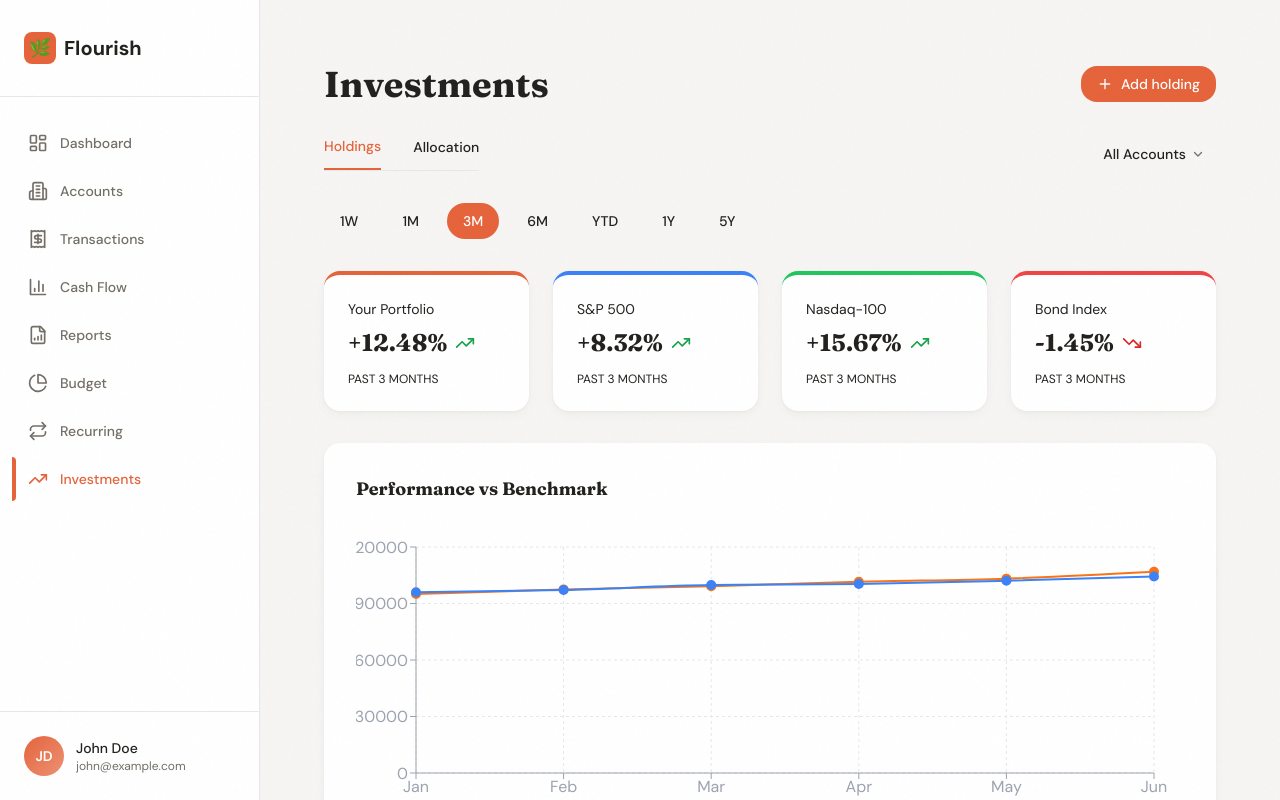
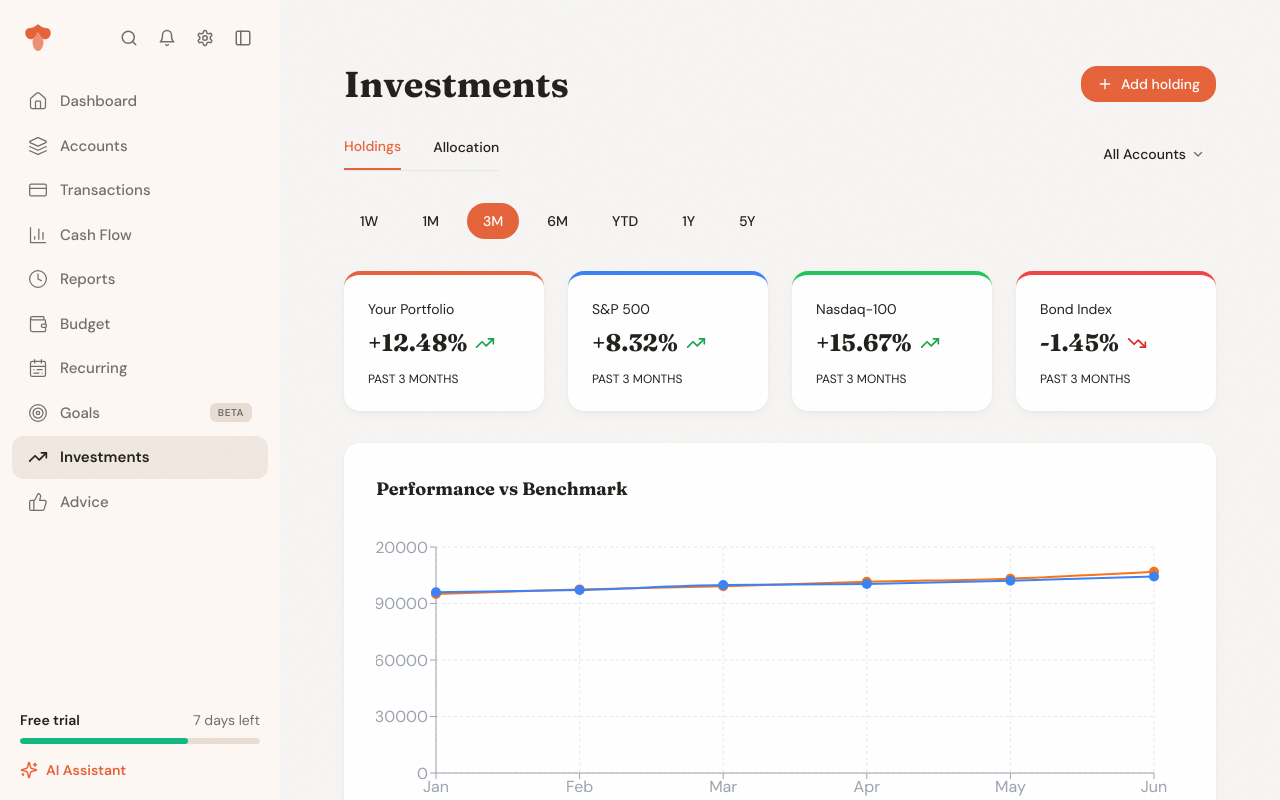
Before and after one commit to DB28319496/flourish-finance, a Next.js app: page /investments in a window 1280 px wide. Built offline with nearby package versions, Linux system fonts and the light colour scheme.

Commit message:
Redesign sidebar to match reference design with warm tones, action icons, trial bar, and AI assistant link

```diff
--- a/components/sidebar.tsx
+++ b/components/sidebar.tsx
@@ -4,47 +4,73 @@ import React from 'react';
 import { usePathname } from 'next/navigation';
 import Link from 'next/link';
 import {
-  LayoutDashboard,
-  Building2,
-  Receipt,
+  Home,
+  Layers,
+  CreditCard,
   BarChart3,
-  FileBarChart,
-  PieChart,
-  Repeat,
+  Clock,
+  Wallet,
+  CalendarRange,
+  Target,
   TrendingUp,
+  ThumbsUp,
+  Search,
+  Bell,
+  Settings,
+  PanelLeft,
+  Sparkles,
 } from 'lucide-react';
 
 const navItems = [
-  { href: '/', label: 'Dashboard', icon: LayoutDashboard },
-  { href: '/accounts', label: 'Accounts', icon: Building2 },
-  { href: '/transactions', label: 'Transactions', icon: Receipt },
+  { href: '/', label: 'Dashboard', icon: Home },
+  { href: '/accounts', label: 'Accounts', icon: Layers },
+  { href: '/transactions', label: 'Transactions', icon: CreditCard },
   { href: '/cash-flow', label: 'Cash Flow', icon: BarChart3 },
-  { href: '/reports', label: 'Reports', icon: FileBarChart },
-  { href: '/budget', label: 'Budget', icon: PieChart },
-  { href: '/recurring', label: 'Recurring', icon: Repeat },
+  { href: '/reports', label: 'Reports', icon: Clock },
+  { href: '/budget', label: 'Budget', icon: Wallet },
+  { href: '/recurring', label: 'Recurring', icon: CalendarRange },
+  { href: '/goals', label: 'Goals', icon: Target, badge: 'BETA' },
   { href: '/investments', label: 'Investments', icon: TrendingUp },
+  { href: '/advice', label: 'Advice', icon: ThumbsUp },
 ];
 
 export function Sidebar() {
   const pathname = usePathname();
 
   return (
-    <aside className="w-[260px] min-w-[260px] bg-white border-r border-flourish-border h-screen flex flex-col">
-      {/* Logo Section */}
-      <div className="px-6 py-8 border-b border-flourish-border">
-        <div className="flex items-center gap-2">
-          <div className="w-8 h-8 rounded-lg bg-flourish-orange flex items-center justify-center">
-            <span className="text-white font-fraunces text-lg font-bold">🌿</span>
+    <aside className="w-[280px] min-w-[280px] bg-[#fdf8f4] h-screen flex flex-col">
+      {/* Header: Logo + Action Icons */}
+      <div className="px-5 pt-5 pb-2">
+        <div className="flex items-center justify-between">
+          {/* Logo */}
+          <div className="text-flourish-orange">
+            <svg width="36" height="36" viewBox="0 0 36 36" fill="none">
+              <path d="M18 4C18 4 22 8 26 8C30 8 32 12 30 16C28 20 24 20 22 18C20 16 18 12 18 12C18 12 16 16 14 18C12 20 8 20 6 16C4 12 6 8 10 8C14 8 18 4 18 4Z" fill="currentColor" />
+              <path d="M18 12C18 12 20 16 22 18C24 20 24 24 22 28C20 32 16 32 14 28C12 24 12 20 14 18C16 16 18 12 18 12Z" fill="currentColor" opacity="0.7" />
+            </svg>
           </div>
-          <h1 className="font-fraunces text-xl font-bold text-flourish-dark">
-            Flourish
-          </h1>
+
+          {/* Action Icons */}
+          <div className="flex items-center gap-1">
+            <button className="p-2 rounded-lg text-flourish-secondary hover:text-flourish-dark hover:bg-black/5 transition-colors">
+              <Search size={18} />
+            </button>
+            <button className="p-2 rounded-lg text-flourish-secondary hover:text-flourish-dark hover:bg-black/5 transition-colors">
+              <Bell size={18} />
+            </button>
+            <button className="p-2 rounded-lg text-flourish-secondary hover:text-flourish-dark hover:bg-black/5 transition-colors">
+              <Settings size={18} />
+            </button>
+            <button className="p-2 rounded-lg text-flourish-secondary hover:text-flourish-dark hover:bg-black/5 transition-colors">
+              <PanelLeft size={18} />
+            </button>
+          </div>
         </div>
       </div>
 
       {/* Navigation Items */}
-      <nav className="flex-1 px-3 py-6 overflow-y-auto">
-        <ul className="space-y-1">
+      <nav className="flex-1 px-3 py-4 overflow-y-auto">
+        <ul className="space-y-0.5">
           {navItems.map((item) => {
             const Icon = item.icon;
             const isActive = item.href === '/'
@@ -55,37 +81,37 @@ export function Sidebar() {
               <li key={item.href}>
                 <Link
                   href={item.href}
-                  className={`flex items-center gap-3 px-4 py-3 rounded-lg transition-all duration-200 group relative ${
+                  className={`flex items-center gap-3 px-4 py-2.5 rounded-xl transition-all duration-200 group ${
                     isActive
-                      ? 'bg-flourish-cream text-flourish-orange'
-                      : 'text-flourish-secondary hover:bg-flourish-cream/50'
+                      ? 'bg-[#f0e8e0] text-flourish-dark'
+                      : 'text-flourish-secondary hover:bg-[#f0e8e0]/50 hover:text-flourish-dark'
                   }`}
                 >
-                  {/* Left border accent for active state */}
-                  {isActive && (
-                    <div className="absolute left-0 top-0 bottom-0 w-1 bg-flourish-orange rounded-r" />
-                  )}
-
-                  {/* Icon */}
                   <Icon
                     size={20}
+                    strokeWidth={isActive ? 2 : 1.5}
                     className={`flex-shrink-0 transition-colors duration-200 ${
                       isActive
-                        ? 'text-flourish-orange'
-                        : 'text-flourish-secondary group-hover:text-flourish-orange'
+                        ? 'text-flourish-dark'
+                        : 'text-flourish-secondary group-hover:text-flourish-dark'
                     }`}
                   />
 
-                  {/* Label */}
                   <span
-                    className={`text-sm font-medium transition-colors duration-200 ${
+                    className={`text-[15px] transition-colors duration-200 flex-1 ${
                       isActive
-                        ? 'text-flourish-orange font-dm-sans'
-                        : 'text-flourish-secondary group-hover:text-flourish-orange font-dm-sans'
+                        ? 'font-semibold text-flourish-dark'
+                        : 'font-medium text-flourish-secondary group-hover:text-flourish-dark'
                     }`}
                   >
                     {item.label}
                   </span>
+
+                  {item.badge && (
+                    <span className="text-[10px] font-semibold tracking-wider text-flourish-secondary bg-[#e8ddd4] px-2 py-0.5 rounded-md">
+                      {item.badge}
+                    </span>
+                  )}
                 </Link>
               </li>
             );
@@ -93,24 +119,24 @@ export function Sidebar() {
         </ul>
       </nav>
 
-      {/* Profile Section */}
-      <div className="px-4 py-6 border-t border-flourish-border">
-        <div className="flex items-center gap-3 px-2">
-          {/* Avatar Circle */}
-          <div className="w-10 h-10 rounded-full bg-gradient-to-br from-flourish-orange to-flourish-orange/70 flex items-center justify-center flex-shrink-0">
-            <span className="text-white text-sm font-dm-sans font-semibold">JD</span>
+      {/* Bottom Section */}
+      <div className="px-5 pb-5 space-y-4">
+        {/* Free Trial */}
+        <div className="space-y-2">
+          <div className="flex items-center justify-between">
+            <span className="text-sm font-semibold text-flourish-dark">Free trial</span>
+            <span className="text-sm text-flourish-secondary">7 days left</span>
           </div>
-
-          {/* User Info */}
-          <div className="flex-1 min-w-0">
-            <p className="text-sm font-medium text-flourish-dark font-dm-sans truncate">
-              John Doe
-            </p>
-            <p className="text-xs text-flourish-secondary font-dm-sans truncate">
-              john@example.com
-            </p>
+          <div className="h-1.5 bg-[#e8ddd4] rounded-full overflow-hidden">
+            <div className="h-full w-[70%] bg-emerald-500 rounded-full" />
           </div>
         </div>
+
+        {/* AI Assistant */}
+        <button className="flex items-center gap-2 text-flourish-orange hover:opacity-80 transition-opacity">
+          <Sparkles size={18} />
+          <span className="text-sm font-semibold">AI Assistant</span>
+        </button>
       </div>
     </aside>
   );
```
